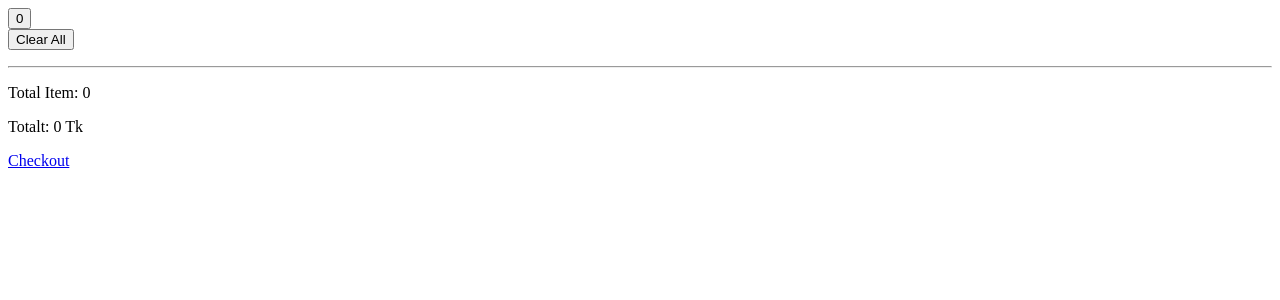
After one commit to eyahya-khan/fahadecommerce, a PHP site: page /cart.php in a window 1280 px wide. The commit adds this page. Shown: the top 300 px of the page. Run offline with PHP 8.4, Linux system fonts and the light colour scheme; tables that the repository leaves empty or names only in its code hold one stand-in row (values such as "Sample post").

Commit message:
added cart

```diff
--- /dev/null
+++ b/cart.php
@@ -0,0 +1,70 @@
+<?php
+if (isset($_POST["resetBtn"])){
+unset($_SESSION['cartItems']);
+}
+if (!isset($_SESSION['cartItems'])){
+	$_SESSION['cartItems'] = [];
+}
+$cartItemCount 	= count($_SESSION['cartItems']);
+$cartTotalsum 	= 0;
+foreach ($_SESSION['cartItems'] as $cartId => $cartItem) {
+	$cartTotalsum += $cartItem['price'] * $cartItem['quantity'];
+}
+?>
+<div class="row mb-2">
+    <div class="col-12 col-sm-12 col-12 main-section text-right">
+        <button type="button" class="btn btn-info" data-toggle="dropdown">
+            <i class="fa fa-shopping-cart" aria-hidden="true"></i> <span class="badge badge-pill badge danger"><?=$cartItemCount?></span>
+        </button>
+        <div class="dropdown-menu col-9 mr-4">
+            <div class="row total-header-section">
+                <div class="col-11 text-right">
+                    <form action="" method="POST">
+                        <input type="submit" class="btn btn-info" name="resetBtn" value="Clear All">
+                    </form>
+                </div>
+            </div>
+            <hr>
+            <?php foreach ($_SESSION['cartItems'] as $cartId => $cartItem){ ?>
+            <div class="row">
+                <div class="col-2 text-center">
+                    <img src="image/<?=$cartItem['img']?>" width="40px" height="40px">
+                </div>
+                <div class="col-2 cart-detail-product">
+                    <b><?=$cartItem['name']?></b>
+                </div>
+                <div class="col-3">
+                    <span class="price text-info">
+                        price:
+                        <?=$cartItem['price']?>
+                    </span>
+                </div>
+                <div class="col-3">
+                    <span class="count">
+                        Quantity:
+                        <?=$cartItem['quantity']?>
+                    </span>
+                </div>
+                <div class="col-2">
+                    <form action="deletecartitem.php" method="POST">
+                        <input type="hidden" name="cartId" value="<?=$cartId?>">
+                        <input type="submit" class="btn btn-info" name="deleteBtn" value="Delete">
+                    </form>
+                </div>
+            </div>
+            <hr>
+            <?php } ?>
+            <div class="row">
+                <div class="col-4 text-center">
+                    <p>Total Item: <span class="text-info"><?=$cartItemCount?> </span></p>
+                </div>
+                <div class="col-8 text-center">
+                    <p> Totalt: <span class="text-info"> <?= $cartTotalsum ?> Tk</span></p>
+                </div>
+            </div>
+            <div class="col-lg-12 col-sm-12 col-12 text-center checkout">
+                <a href="checkout.php" class="btn btn-primary btn-block">Checkout</a>
+            </div>
+        </div>
+    </div>
+</div>
--- a/index.php
+++ b/index.php
@@ -1,5 +1,7 @@
 <?php
 require('src/dbconnect.php');
+    require('src/config.php');
+    $pageTitle = "home page";
 //fetch all information
     try {
   $query = "SELECT * FROM products;";
@@ -34,6 +36,8 @@ require('src/dbconnect.php');
             </div>
         </div>
 
+        <div> <?php include('cart.php');?> </div>
+
         <div class="row shadow-lg mb-3">
         <?php foreach ($products as $key => $product) { ?>
             <div class="col-3 p-2 text-center">
--- a/layout/header.php
+++ b/layout/header.php
@@ -26,6 +26,6 @@
 <!--    <link rel="stylesheet" type="text/css" href="../../public/css/style.css">-->
     <!--extra css for public directory-->
 <!--    <link rel="stylesheet" type="text/css" href="css/style.css">-->
-<!--    <link rel="shortcut icon" href="img/favicon.ico">-->
+    <link rel="shortcut icon" href="../image/favicon.ico">
     <title><?php echo $pageTitle ?></title>
 </head>
--- a/login.php
+++ b/login.php
@@ -2,7 +2,7 @@
     // database connection
     require('src/dbconnect.php');
     require('src/config.php');
-    $pageTitle = "Log in page";
+    $pageTitle = "Login";
  //Log in validation
     $msg   = "";
     $error ='';
--- a/product.php
+++ b/product.php
@@ -1,5 +1,7 @@
 <?php
 require('src/dbconnect.php');
+    require('src/config.php');
+    $pageTitle = "product details";
 //fetch all information
     try {
 	$stmt = $dbconnect->prepare("SELECT name,description,price,img,quantity FROM products
--- a/productadmin.php
+++ b/productadmin.php
@@ -1,5 +1,7 @@
 <?php
 require('src/dbconnect.php');
+    require('src/config.php');
+    $pageTitle = "admin productlist";
 //add
 if(isset($_POST['add'])){
     $title   = trim($_POST['name']);
--- a/register.php
+++ b/register.php
@@ -2,7 +2,7 @@
     // database connection
     require('src/dbconnect.php');
     require('src/config.php');
-    $pageTitle = "Register page";
+    $pageTitle = "sign up";
 //sign up validation
     $msg       = '';
     $error     = '';
```
Also changed, not shown: addtocart.php (added, +35 -0 lines), deletecartitem.php (added, +13 -0 lines), image/american.png (added), image/favicon.ico (added), 2 other files.
